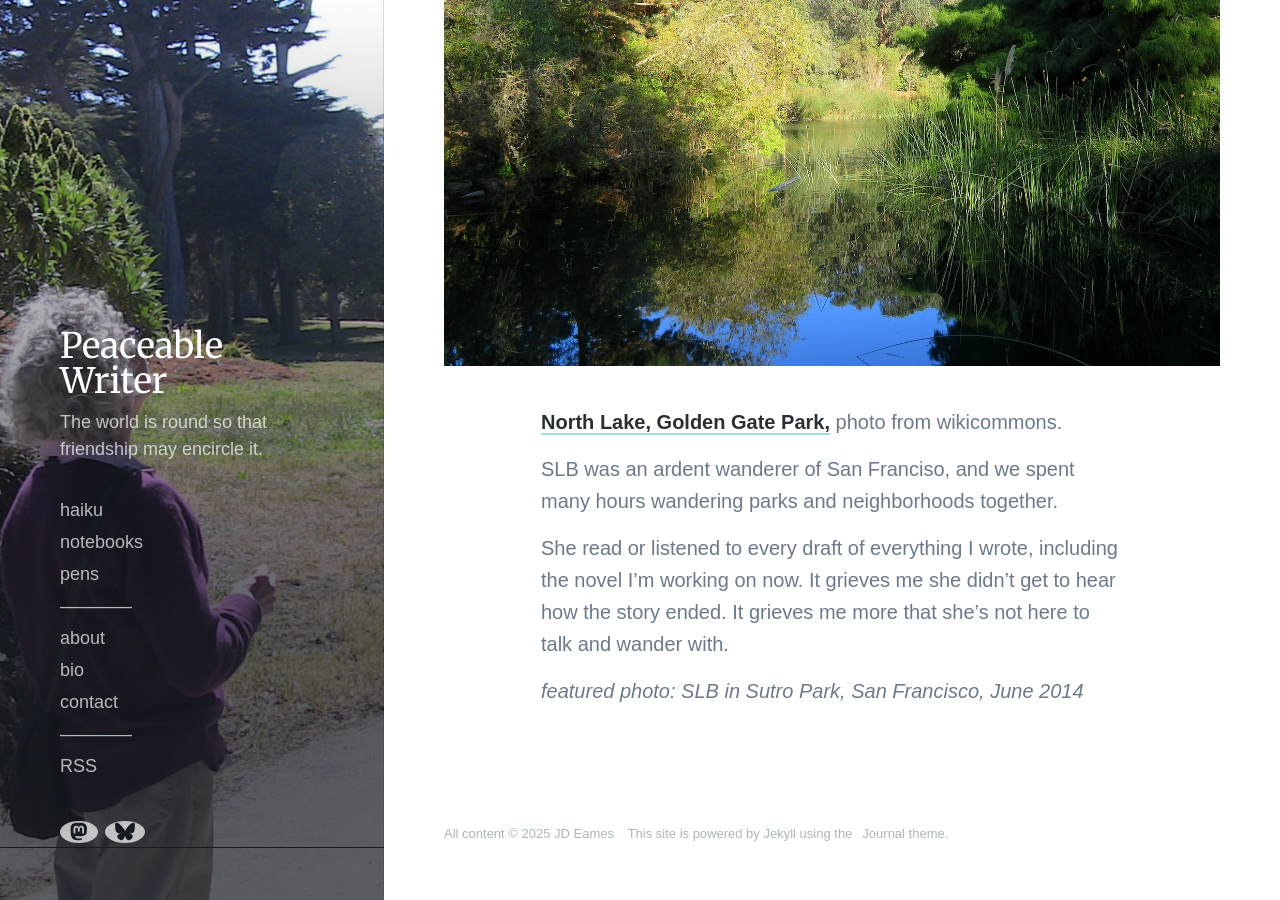
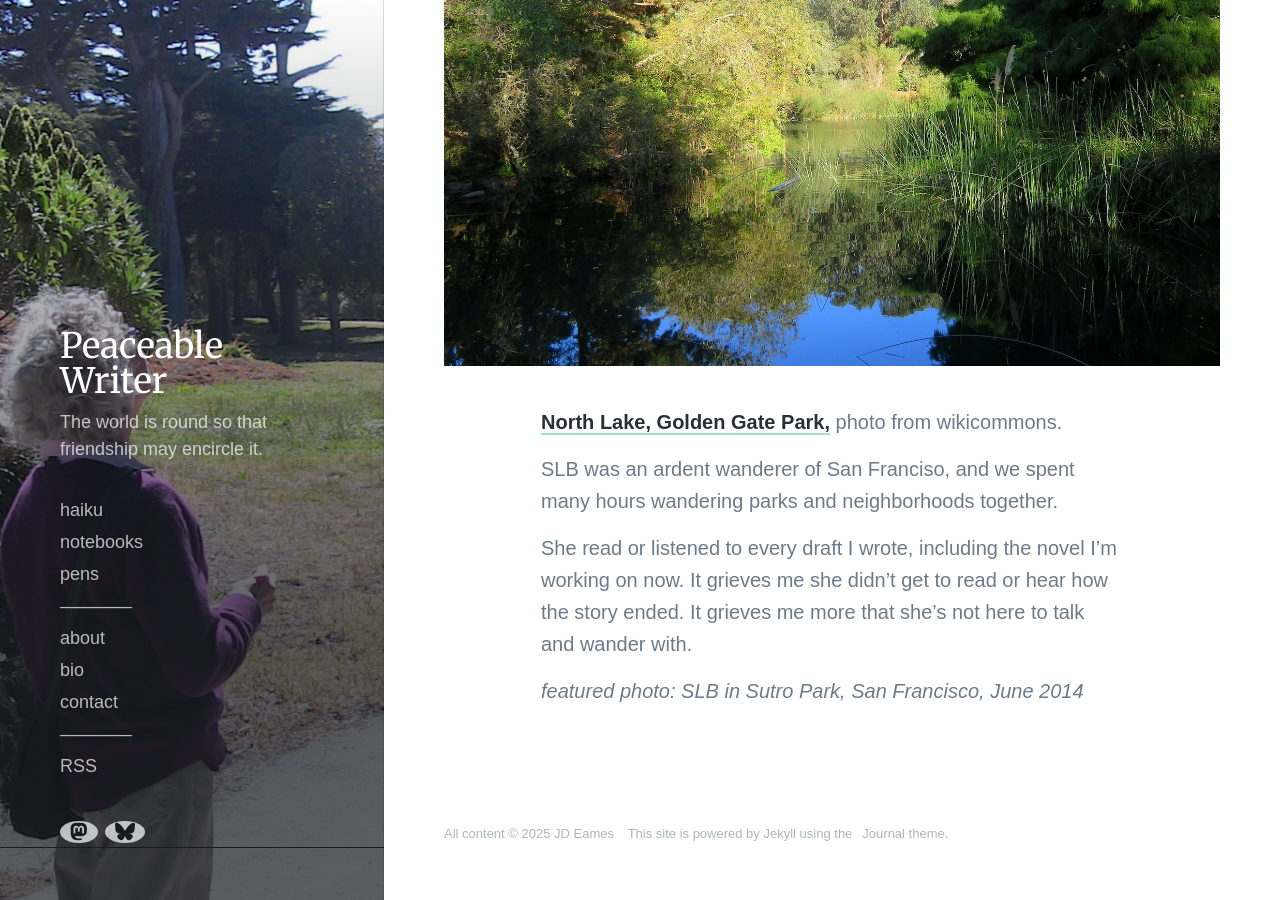
Before and after one commit to jdeames/jdeames.github.io, a Jekyll site: the page built from _haiku/2025-02-26.md, in a window 1280 px wide and 900 px high, scrolled down 793 px. Built offline with Jekyll 4.4.1, drawn with Linux system fonts in a browser that asks for light colours; nearby versions of some CDN libraries; some web fonts are replaced.

Commit message:
Update 2025-02-26.md

```diff
--- a/_haiku/2025-02-26.md
+++ b/_haiku/2025-02-26.md
@@ -22,7 +22,7 @@ My favorite spot in Golden Gate Park is North Lake, a small body of water. Gener
 
 SLB was an ardent wanderer of San Franciso, and we spent many hours wandering parks and neighborhoods together.
 
-She read or listened to every draft of everything I wrote, including the novel I'm working on now. It grieves me she didn't get to hear how the story ended. It grieves me more that she's not here to talk and wander with.
+She read or listened to every draft I wrote, including the novel I'm working on now. It grieves me she didn't get to read or hear how the story ended. It grieves me more that she's not here to talk and wander with.
 
 
 *featured photo: SLB in Sutro Park, San Francisco, June 2014*
```
